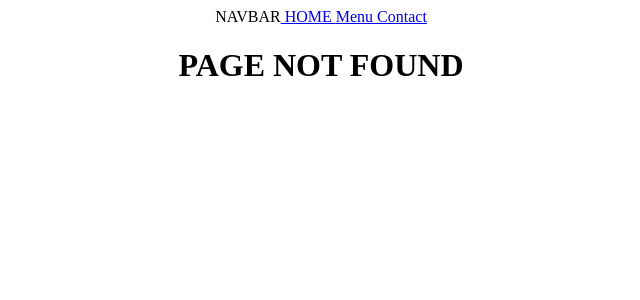
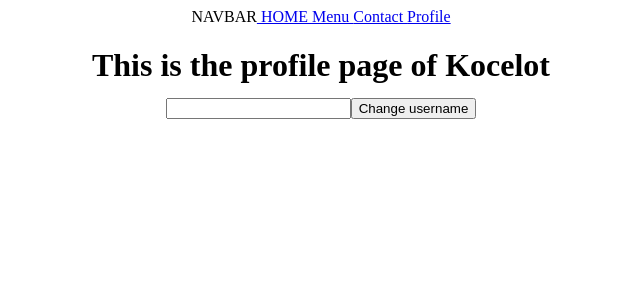
Before and after one commit to SamaelHugo/ReactLearning, a React (Create React App) app: page /profile in a window 1280 px wide. Before the commit this address had no page. Shown: the top 300 px of the page, without its empty margins (319-959 px from the left). Built offline with nearby package versions, Linux system fonts and the light colour scheme.

Commit message:
Узнал про контекст и минибазу данных как озу

```diff
--- a/src/App.js
+++ b/src/App.js
@@ -6,22 +6,29 @@
 import {Error} from "./pages/error";
 import {Navbar} from "./pages/navbar";
 import {Profile} from "./pages/profile";
+import {useState, createContext} from "react";
 
+
+export const AppContext = createContext()
 
 function App() {
 
+    const [username, setUsername] = useState("Kocelot")
+
   return (
     <div className="App">
+        <AppContext.Provider value={{username, setUsername}}>
             <Router>
                 <Navbar />
                 <Routes>
                     <Route path="/" element={<Home />} />
                     <Route path="/menu" element={<Menu />} />
                     <Route path="/contact" element={<Contact />} />
-                <Route path="/profile/:username" element={<Profile />} />
+                    <Route path="/profile" element={<Profile />} />
                     <Route path="*" element={<Error />} />
                 </Routes>
             </Router>
+        </AppContext.Provider>
     </div>
   );
 }
--- /dev/null
+++ b/src/components/changeProfile.js
@@ -0,0 +1,15 @@
+import {useState, useContext} from "react";
+import {AppContext} from "../App";
+
+export const ChangeProfile = () => {
+
+    const [newUsername, setNewUsername] = useState("")
+    const {setUsername} = useContext(AppContext)
+
+
+
+    return <div>
+        <input onChange={(e) => setNewUsername(e.target.value)} type="text"/>
+        <button onClick={() => {setUsername(newUsername)}} >Change username</button>
+    </div>
+}
--- a/src/pages/home.js
+++ b/src/pages/home.js
@@ -1,3 +1,8 @@
+import {useContext} from "react";
+import {AppContext} from "../App";
+
+
 export const Home = () => {
-    return <h1>This is the HOME PAGE</h1>
+    const {username} = useContext(AppContext)
+    return <h1>This is home page of {username}</h1>
 }
--- a/src/pages/navbar.js
+++ b/src/pages/navbar.js
@@ -7,6 +7,7 @@
             <Link to="/"> HOME </Link>
             <Link to="/menu"> Menu </Link>
             <Link to="/Contact"> Contact </Link>
+            <Link to="/profile"> Profile </Link>
         </div>
     )
 }
--- a/src/pages/profile.js
+++ b/src/pages/profile.js
@@ -1,14 +1,14 @@
-import {useNavigate, useParams} from "react-router-dom"
-
+import {ChangeProfile} from "../components/changeProfile";
+import {useContext} from "react";
+import {AppContext} from "../App";
 
 export const Profile = () => {
-    let navigate = useNavigate()
-    let {username} = useParams();
-    return <div>
-        <h1>This is the profile page of {username}</h1>
-        <button
-            onClick={() => { navigate("/")}}
-        >
-            Return to HOME</button>
+    const {username} = useContext(AppContext)
+
+    return (
+    <div>
+        <h1>This is the profile page of {username}
+            <ChangeProfile /></h1>
     </div>
+    )
 }
```
Lines whose indentation alone changed are shown as unchanged.
